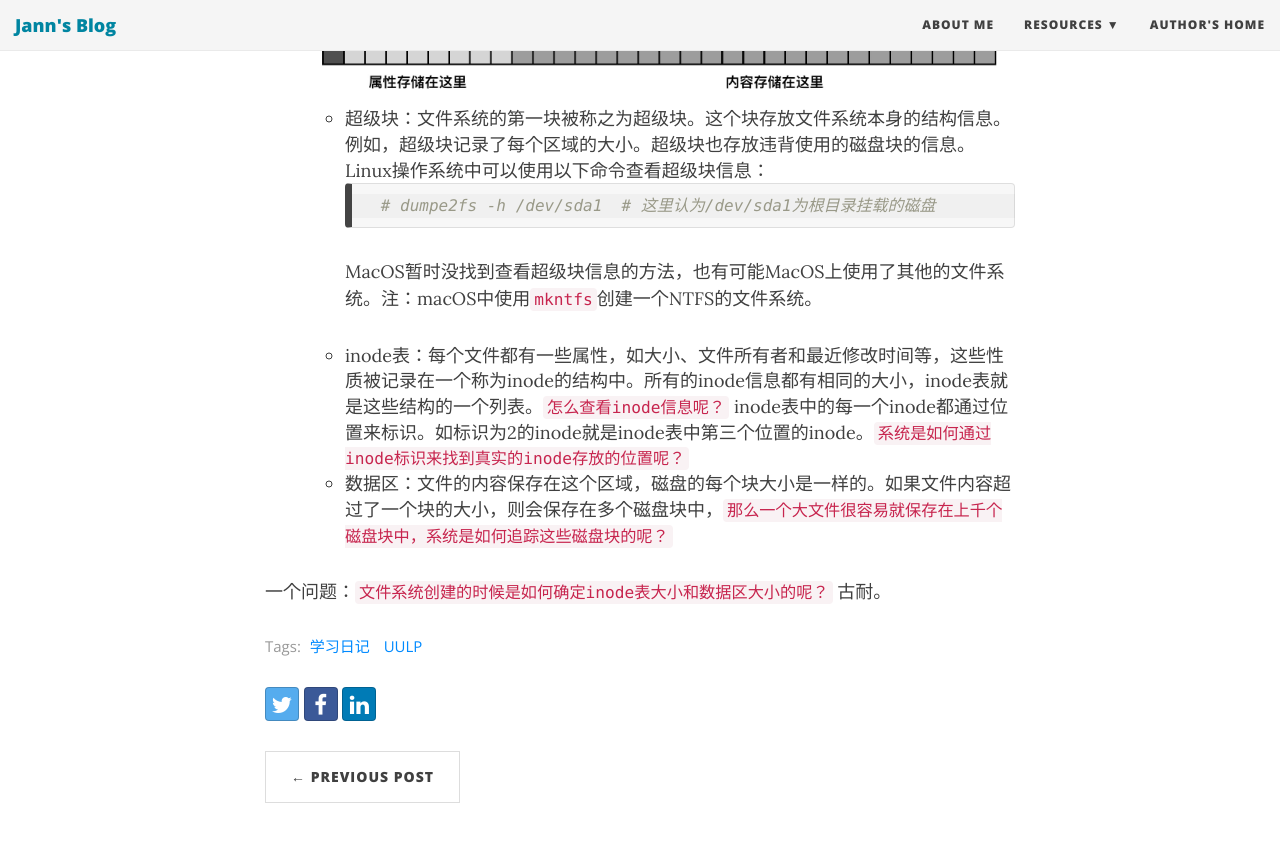
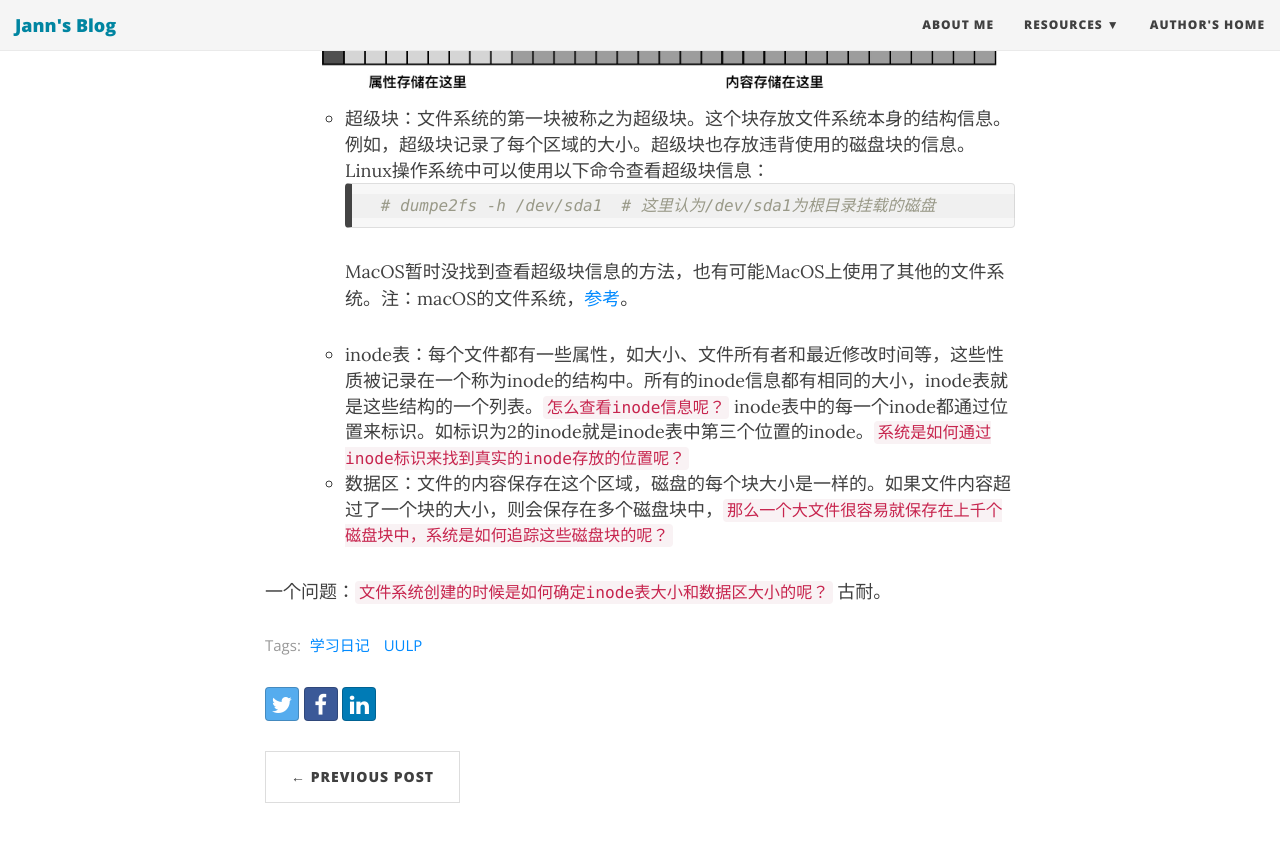
Before and after one commit to l33klin/l33klin.github.io, a Jekyll site: the page built from _posts/2019-09-16-UULP-Chapter4-1.md, in a window 1280 px wide and 900 px high, scrolled down 870 px. Shown: the top 842 px of the window. Built offline with Jekyll 4.4.1, drawn with Linux system fonts in a browser that asks for light colours; nearby versions of some CDN libraries.

Commit message:
update post

````diff
--- a/_posts/2019-09-16-UULP-Chapter4-1.md
+++ b/_posts/2019-09-16-UULP-Chapter4-1.md
@@ -26,7 +26,7 @@ published: true
     ```bash
     # dumpe2fs -h /dev/sda1  # 这里认为/dev/sda1为根目录挂载的磁盘
     ```
-    MacOS暂时没找到查看超级块信息的方法，也有可能MacOS上使用了其他的文件系统。注：macOS中使用`mkntfs`创建一个NTFS的文件系统。
+    MacOS暂时没找到查看超级块信息的方法，也有可能MacOS上使用了其他的文件系统。注：macOS的文件系统，[参考](https://en.wikipedia.org/wiki/Apple_File_System)。
     - inode表：每个文件都有一些属性，如大小、文件所有者和最近修改时间等，这些性质被记录在一个称为inode的结构中。所有的inode信息都有相同的大小，inode表就是这些结构的一个列表。`怎么查看inode信息呢？`
     inode表中的每一个inode都通过位置来标识。如标识为2的inode就是inode表中第三个位置的inode。`系统是如何通过inode标识来找到真实的inode存放的位置呢？`
     - 数据区：文件的内容保存在这个区域，磁盘的每个块大小是一样的。如果文件内容超过了一个块的大小，则会保存在多个磁盘块中，`那么一个大文件很容易就保存在上千个磁盘块中，系统是如何追踪这些磁盘块的呢？`
````
